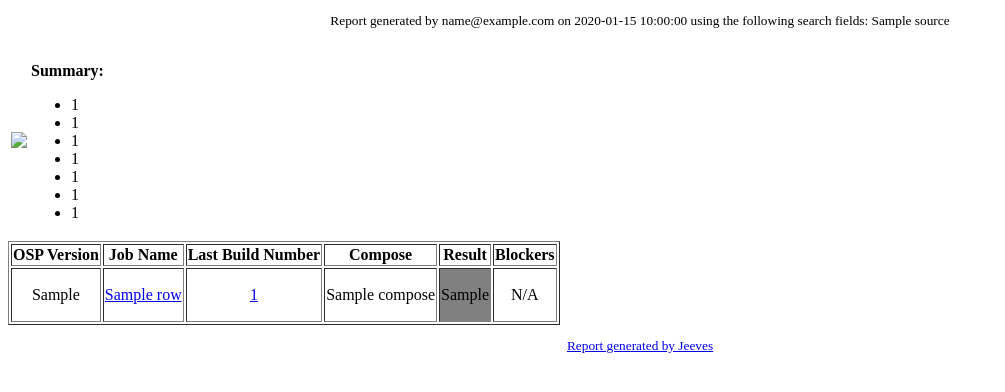
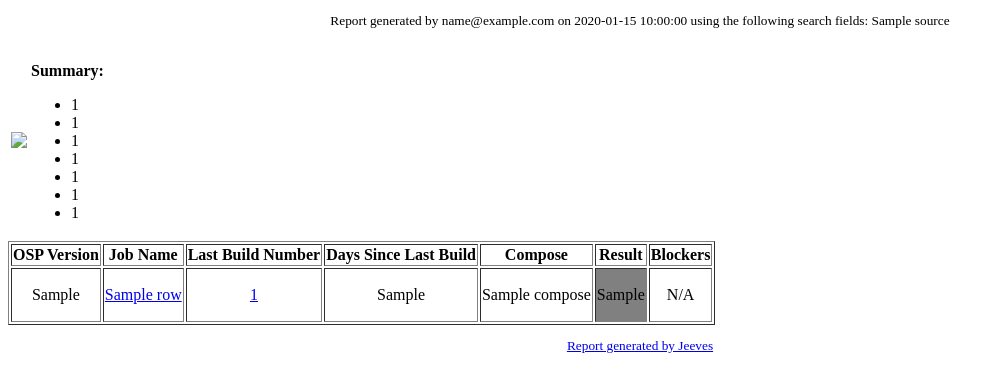
Before and after one commit to nathan-weinberg/jeeves, a Python web app: template templates/report_template.html in a window 1280 px wide. Shown: the top 392 px of the page, without its empty margins (0-1005 px from the left). Run offline with Jinja, Linux system fonts and the light colour scheme; the template is opened without the code that fills it: most values are stand-ins (such as "Sample title", 1, 10 or a date in 2020).

Commit message:
Add a 'Days since last build' column to the report
Add a column that shows how many days ago the specifc build was built.

```diff
--- a/functions.py
+++ b/functions.py
@@ -120,6 +120,8 @@ def get_jenkins_job_info(server, job_name):
 		job_url = job_info['url']
 		lcb_num = job_info['lastCompletedBuild']['number']
 		build_info = server.get_build_info(job_name, lcb_num)
+		build_time = build_info.get('timestamp')
+		build_days_ago = (datetime.datetime.now() - datetime.datetime.fromtimestamp(build_time / 1000)).days
 		build_actions = build_info['actions']
 		for action in build_actions:
 			if action.get('_class') in ['com.tikal.jenkins.plugins.multijob.MultiJobParametersAction', 'hudson.model.ParametersAction']:
@@ -159,6 +161,7 @@ def get_jenkins_job_info(server, job_name):
 			lcb_num = None
 			lcb_url = None
 			compose = "N/A"
+			build_days_ago = "N/A"
 			lcb_result = "NO_KNOWN_BUILDS"
 
 		# Unknown error, skip job
@@ -172,6 +175,7 @@ def get_jenkins_job_info(server, job_name):
 		'lcb_url': lcb_url,
 		'compose': compose,
 		'lcb_result': lcb_result,
+		'build_days_ago': build_days_ago
 	}
 	return jenkins_api_info
 
--- a/remind.py
+++ b/remind.py
@@ -70,6 +70,7 @@ def run_remind(config, blockers, server, header):
 					row = {
 						'osp_version': osp_version,
 						'job_name': job_name,
+						'build_days_ago': jenkins_api_info['build_days_ago'],
 						'job_url': jenkins_api_info['job_url'],
 						'lcb_num': jenkins_api_info['lcb_num'],
 						'lcb_url': jenkins_api_info['lcb_url'],
--- a/report.py
+++ b/report.py
@@ -115,6 +115,7 @@ def run_report(config, blockers, server, header, test_email, no_email, template_
 			row = {
 				'osp_version': osp_version,
 				'job_name': job_name,
+				'build_days_ago': jenkins_api_info['build_days_ago'],
 				'job_url': jenkins_api_info['job_url'],
 				'lcb_num': jenkins_api_info['lcb_num'],
 				'lcb_url': jenkins_api_info['lcb_url'],
--- a/templates/remind_template.html
+++ b/templates/remind_template.html
@@ -15,6 +15,7 @@
 						<th style="text-align: center;">OSP Version </th>
 						<th style="text-align: center;">Job Name</th>
 						<th style="text-align: center;">Last Build Number</th>
+						<th style="text-align: center;">Days Since Last Build</th>
 						<th style="text-align: center;">Compose</th>
 						<th style="text-align: center;">Result</th>
 						<th style="text-align: center;">Blockers</th>
@@ -29,6 +30,7 @@
 						<!-- LCB is "UNSTABLE" -->
 						{% if row.lcb_result == "UNSTABLE" %}
 							<td style="text-align: center;"><a href="{{row.lcb_url}}">{{row.lcb_num}}</a></td>
+							<td style="text-align: center;">{{row.build_days_ago}}</td>
 							<td style="text-align: center;">{{row.compose}}</td>
 							<td style="text-align: center;" bgcolor="#fdd500">{{row.lcb_result}}</td>
 							<td>
@@ -38,6 +40,7 @@
 						<!-- LCB is "FAILURE" -->
 						{% elif row.lcb_result == "FAILURE" %}
 							<td style="text-align: center;"><a href="{{row.lcb_url}}">{{row.lcb_num}}</a></td>
+							<td style="text-align: center;">{{row.build_days_ago}}</td>
 							<td style="text-align: center;">{{row.compose}}</td>
 							<td style="text-align: center;" bgcolor="#ef2929">{{row.lcb_result}}</td>
 							<td>
@@ -51,6 +54,7 @@
 							{% else %}
 								<td style="text-align: center;">{{row.lcb_num}}</td>
 							{% endif %}
+							<td style="text-align: center;">{{row.build_days_ago}}</td>
 							<td style="text-align: center;">{{row.compose}}</td>
 							<td style="text-align: center;" bgcolor="#808080">{{row.lcb_result}}</td>
 							<td style="text-align: center;"><p>N/A</p></td>
--- a/templates/report_template.html
+++ b/templates/report_template.html
@@ -42,6 +42,7 @@
 						<th style="text-align: center;">OSP Version </th>
 						<th style="text-align: center;">Job Name</th>
 						<th style="text-align: center;">Last Build Number</th>
+						<th style="text-align: center;">Days Since Last Build</th>
 						<th style="text-align: center;">Compose</th>
 						<th style="text-align: center;">Result</th>
 						<th style="text-align: center;">Blockers</th>
@@ -53,11 +54,11 @@
 						<!-- OSP Version and Job Name -->
 						<td style="text-align: center;">{{row.osp_version}}</td>
 						<td style="text-align: left;"><a href="{{row.job_url}}">{{row.job_name}}</a></td>
-
 						<!-- remaining columns (LCB Num, Compose, Result, Blockers) all dependent on result value -->
 						<!-- LCB is "SUCCESS" -->
 						{% if row.lcb_result == "SUCCESS" %}
 							<td style="text-align: center;"><a href="{{row.lcb_url}}">{{row.lcb_num}}</a></td>
+							<td style="text-align: center;">{{row.build_days_ago}}</td>
 							<td style="text-align: center;">{{row.compose}}</td>
 							<td style="text-align: center;" bgcolor="#4646ff"><a href="https://www.youtube.com/watch?v=68ugkg9RePc" style="text-decoration: none; color: #000;">{{row.lcb_result}}</a></td>
 							<td style="text-align: center;"><p>N/A</p></td>
@@ -65,6 +66,7 @@
 						<!-- LCB is "UNSTABLE" -->
 						{% elif row.lcb_result == "UNSTABLE" %}
 							<td style="text-align: center;"><a href="{{row.lcb_url}}">{{row.lcb_num}}</a></td>
+							<td style="text-align: center;">{{row.build_days_ago}}</td>
 							<td style="text-align: center;">{{row.compose}}</td>
 							<td style="text-align: center;" bgcolor="#fdd500">{{row.lcb_result}}</td>
 							<td>{{ blockers(row) }}</td>
@@ -72,6 +74,7 @@
 						<!-- LCB is "FAILURE" -->
 						{% elif row.lcb_result == "FAILURE" %}
 							<td style="text-align: center;"><a href="{{row.lcb_url}}">{{row.lcb_num}}</a></td>
+							<td style="text-align: center;">{{row.build_days_ago}}</td>
 							<td style="text-align: center;">{{row.compose}}</td>
 							<td style="text-align: center;" bgcolor="#ef2929">{{row.lcb_result}}</td>
 							<td>{{ blockers(row) }}</td>
@@ -83,6 +86,7 @@
 							{% else %}
 								<td style="text-align: center;">{{row.lcb_num}}</td>
 							{% endif %}
+							<td style="text-align: center;">{{row.build_days_ago}}</td>
 							<td style="text-align: center;">{{row.compose}}</td>
 							<td style="text-align: center;" bgcolor="#808080">{{row.lcb_result}}</td>
 							<td style="text-align: center;"><p>N/A</p></td>
```
